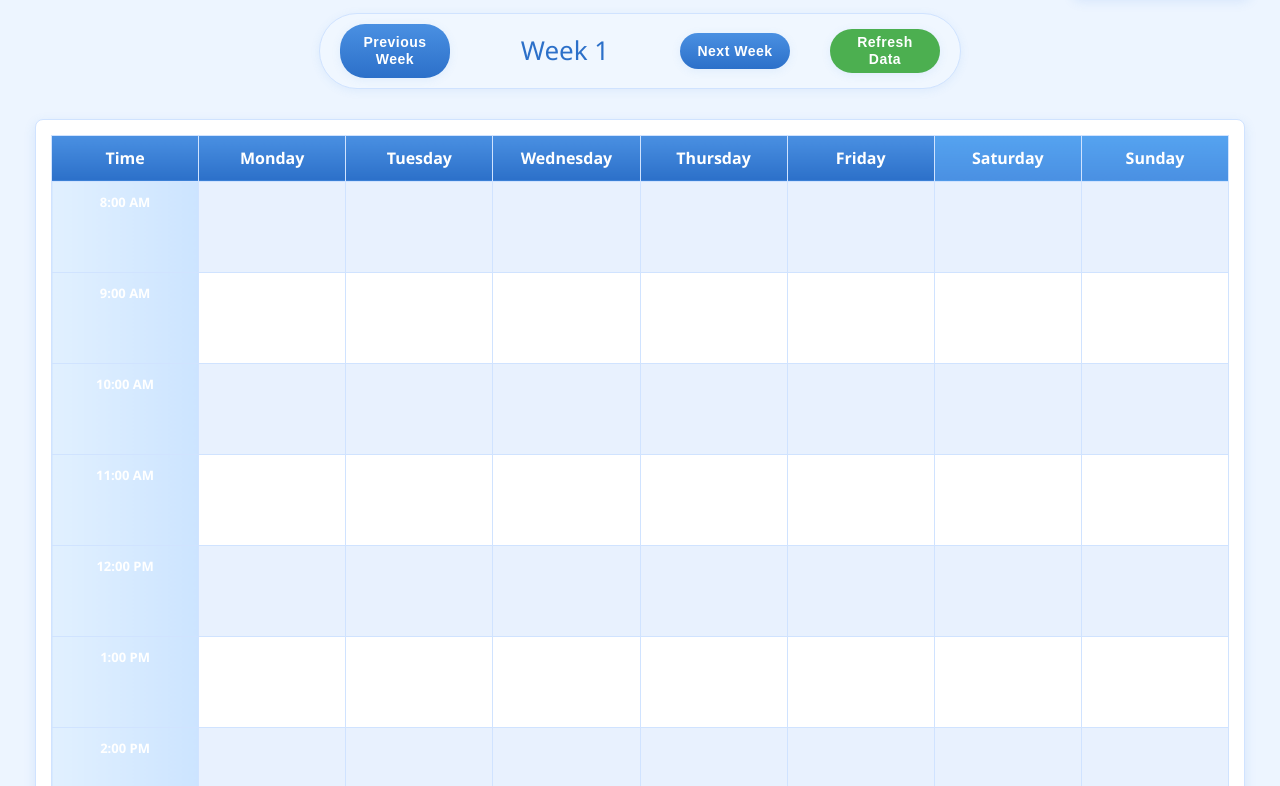
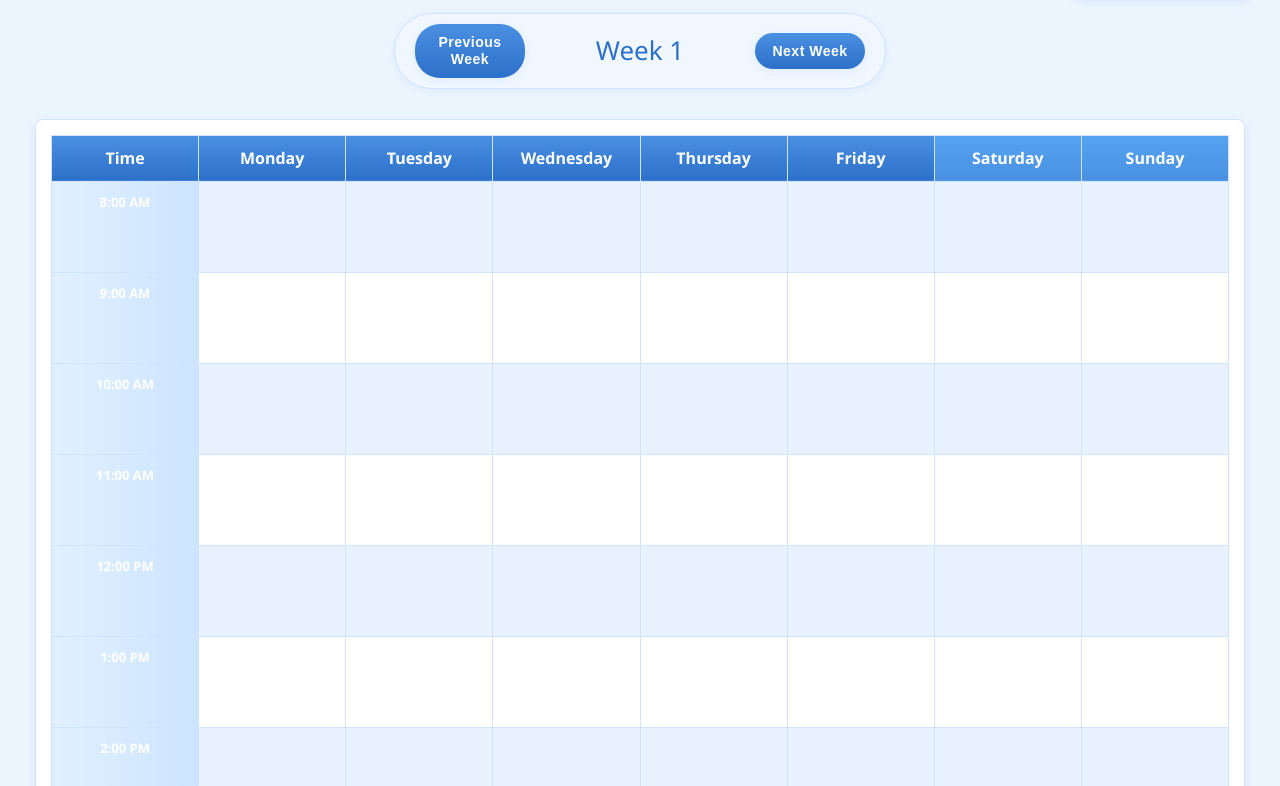
Before and after one commit to f223417/uni-schedule, a plain HTML site: page Admin_frontend/index.html in a window 1280 px wide. Shown: the part 126-912 px from the top of the page. Drawn offline with nearby package versions, Linux system fonts and the light colour scheme; no server answers.

Commit message:
clean code 38

```diff
--- a/Admin_frontend/index.html
+++ b/Admin_frontend/index.html
@@ -19,7 +19,6 @@
         <button id="prev-week">Previous Week</button>
         <span id="display-week"></span>
         <button id="next-week">Next Week</button>
-        <button id="refresh-btn" style="margin-left: 20px; background: #4CAF50; color: white; border: none; padding: 5px 10px; cursor: pointer;">Refresh Data</button>
     </div>
     <div class="timetable-container">
         <table id="timetable-entries" class="timetable">
@@ -292,10 +291,6 @@
             isDataLoading = true;
             console.log('Loading data from API...');
 
-            // Show loading indicator
-            const refreshBtn = document.getElementById('refresh-btn');
-            if (refreshBtn) refreshBtn.textContent = 'Loading...';
-
             // Load timetable data
             fetch('/api/timetable')
                 .then(response => {
@@ -314,12 +309,10 @@
                     localStorage.setItem('timetableEntries', JSON.stringify(data));
                     updateTimetable();
                     isDataLoading = false;
-                    if (refreshBtn) refreshBtn.textContent = 'Refresh Data';
                 })
                 .catch(error => {
                     console.error('Error loading timetable data:', error);
                     isDataLoading = false;
-                    if (refreshBtn) refreshBtn.textContent = 'Refresh Data';
                 });
 
             // Load announcements
@@ -368,7 +361,6 @@
             // Setup navigation buttons
             const prevWeekBtn = document.getElementById('prev-week');
             const nextWeekBtn = document.getElementById('next-week');
-            const refreshBtn = document.getElementById('refresh-btn');
 
             if (prevWeekBtn) {
                 prevWeekBtn.addEventListener('click', function() {
@@ -382,12 +374,6 @@
                 });
             }
 
-            if (refreshBtn) {
-                refreshBtn.addEventListener('click', function() {
-                    loadDataFromAPI();
-                });
-            }
-
             // Initial data load
             loadDataFromAPI();
 
```
